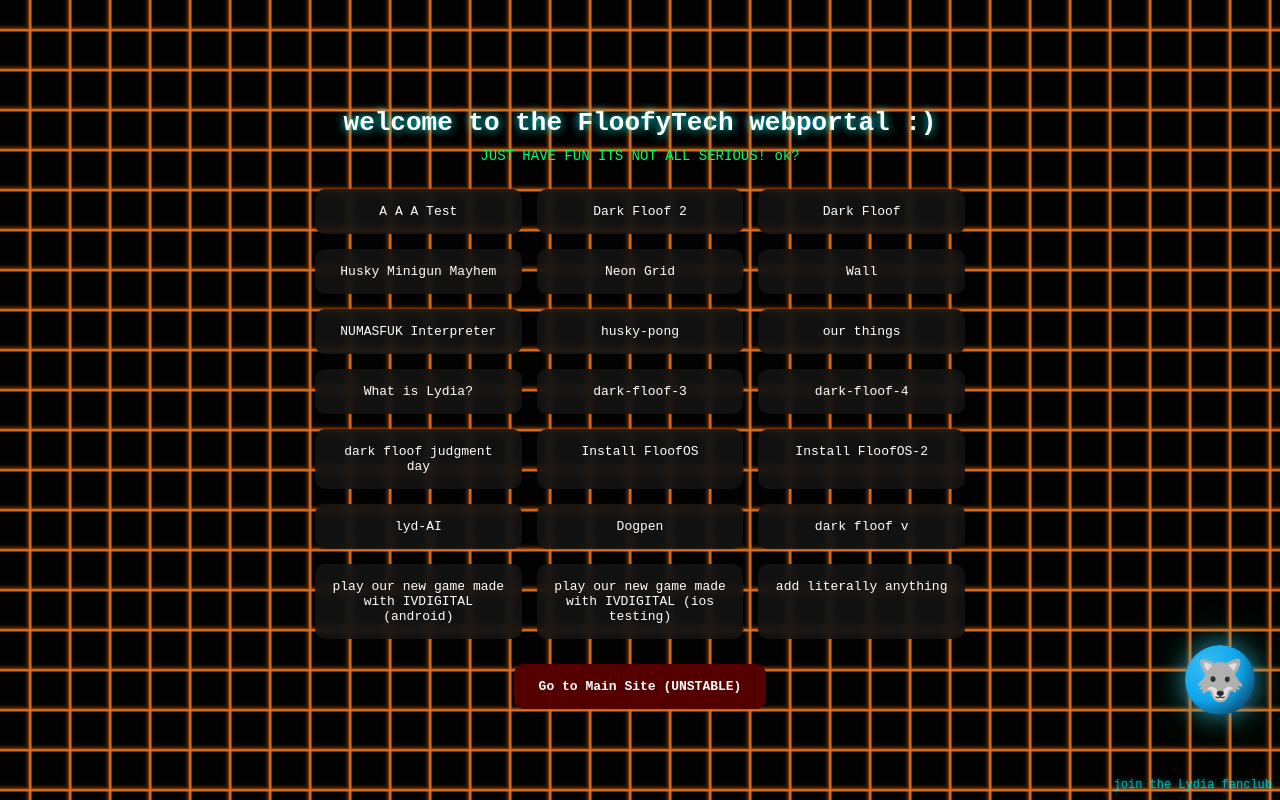
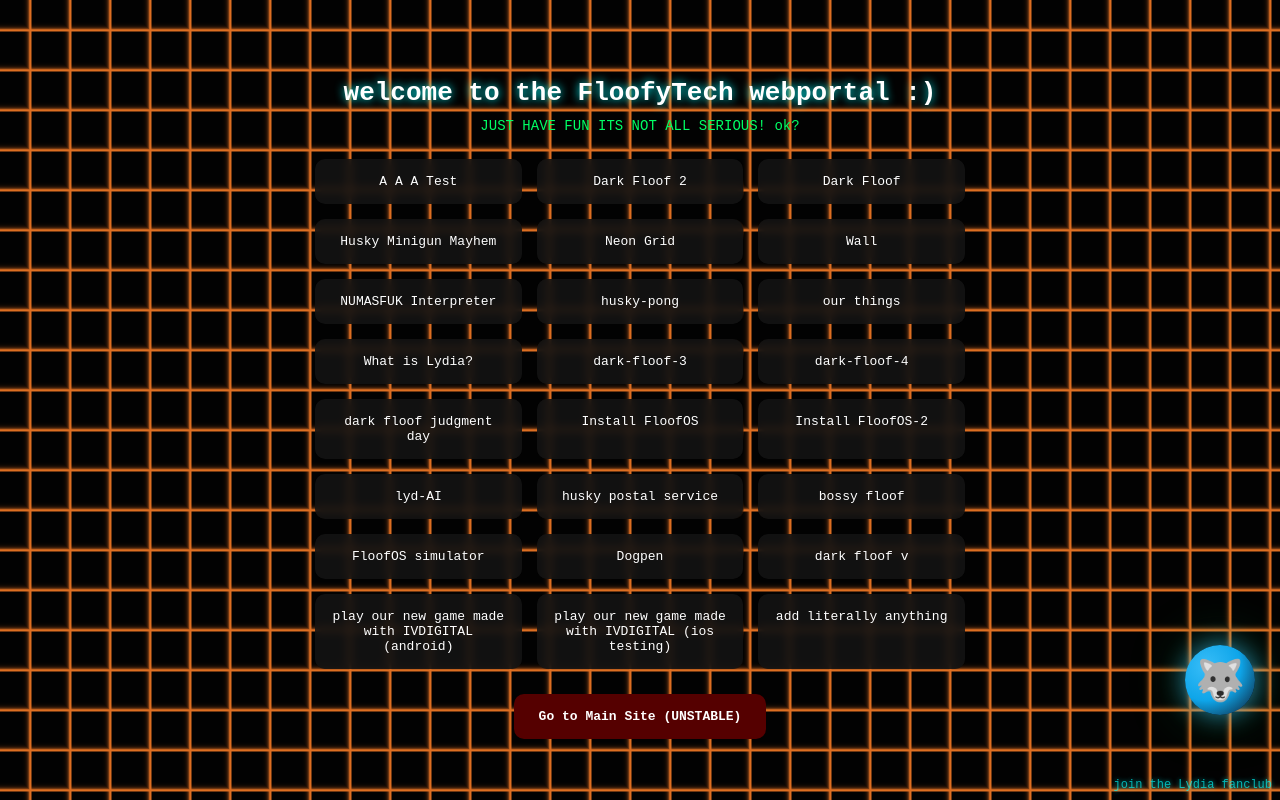
Before and after one commit to floofytech-open-sourse-projects/floofytechsite, a plain HTML site: page index.html in a window 1280 px wide. Drawn offline with Linux system fonts and the light colour scheme; a script that the page names is missing; a web font is replaced by a local one.

Commit message:
Add links for 3 new games, WE BALL

```diff
--- a/index.html
+++ b/index.html
@@ -306,6 +306,9 @@ h1{
     <a href="https://archive.org/details/floof-os" target="_blank">Install FloofOS</a>
     <a href="https://archive.org/details/floofos-2" target="_blank">Install FloofOS-2</a>
 <a href="Lyd-ai.html">lyd-AI</a>
+    <a href="Husky-postal-service.html">husky postal service</a>
+    <a href="Bossy-floof.html">bossy floof</a>
+    <a href="FloofOS-sim.html">FloofOS simulator</a>
     <a href="dogpen-home.html">Dogpen</a>
     <a href="dark-floof-5.html">dark floof v</a>
     <a href="https://play.google.com/store/apps/details?id=co.ivdigital.cogito">play our new game made with IVDIGITAL (android)</a>
```
